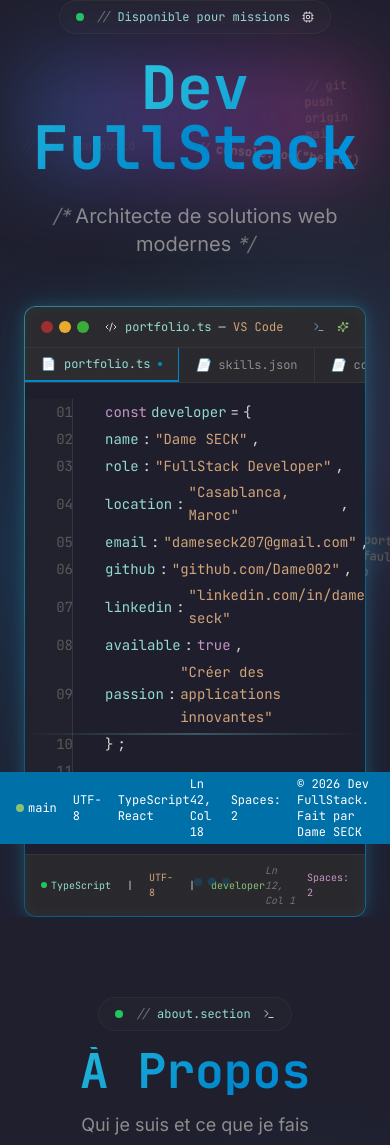
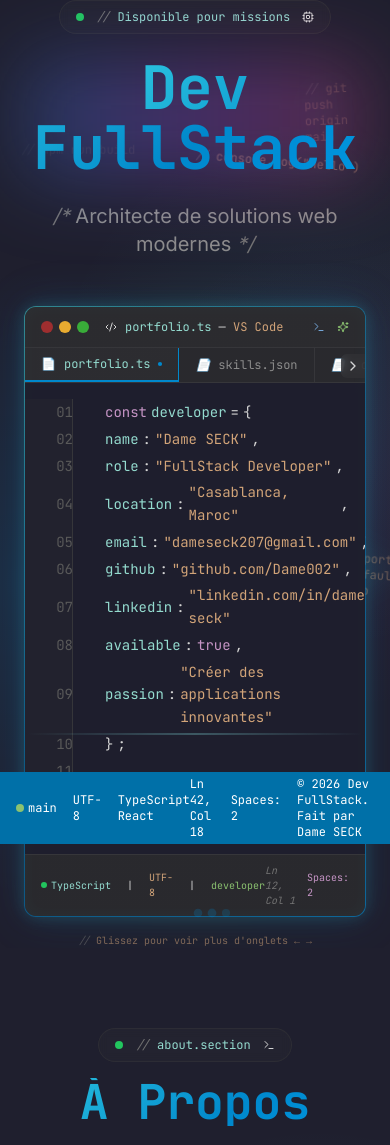
Before and after one commit to Dame002/newPortfolio, a React (Vite) app: page / in a window 390 px wide. Shown: the top 1145 px of the page. Built offline with nearby package versions, Linux system fonts and the light colour scheme; the HTML template or start-up script is replaced by a standard one.

Commit message:
Redo du HeroSection

```diff
--- a/src/components/HeroSection.tsx
+++ b/src/components/HeroSection.tsx
@@ -1,6 +1,6 @@
 import { motion } from "framer-motion";
-import { useEffect, useState } from "react";
-import { Code2, Terminal, Sparkles, Cpu } from "lucide-react";
+import { useEffect, useState, useRef } from "react";
+import { Code2, Terminal, Sparkles, Cpu, ChevronLeft, ChevronRight } from "lucide-react";
 
 // Données pour portfolio.ts
 const portfolioCode = [
@@ -94,6 +94,9 @@ export function HeroSection() {
   const [visibleLines, setVisibleLines] = useState(0);
   const [activeTab, setActiveTab] = useState(0);
   const [currentContent, setCurrentContent] = useState(portfolioCode);
+  const [showLeftArrow, setShowLeftArrow] = useState(false);
+  const [showRightArrow, setShowRightArrow] = useState(true);
+  const tabsRef = useRef<HTMLDivElement>(null);
 
   const tabs = ['portfolio.ts', 'skills.json', 'config.ts'];
 
@@ -110,6 +113,41 @@ export function HeroSection() {
     }, 400);
     return () => clearInterval(timer);
   }, [currentContent]);
+
+  // Gérer le scroll des onglets
+  const handleScroll = () => {
+    if (tabsRef.current) {
+      const { scrollLeft, scrollWidth, clientWidth } = tabsRef.current;
+      setShowLeftArrow(scrollLeft > 0);
+      setShowRightArrow(scrollLeft < scrollWidth - clientWidth - 10);
+    }
+  };
+
+  const scrollTabs = (direction: 'left' | 'right') => {
+    if (tabsRef.current) {
+      const scrollAmount = 200;
+      const newScrollLeft = direction === 'left'
+        ? tabsRef.current.scrollLeft - scrollAmount
+        : tabsRef.current.scrollLeft + scrollAmount;
+
+      tabsRef.current.scrollTo({
+        left: newScrollLeft,
+        behavior: 'smooth'
+      });
+    }
+  };
+
+  useEffect(() => {
+    const tabsElement = tabsRef.current;
+    if (tabsElement) {
+      tabsElement.addEventListener('scroll', handleScroll);
+      handleScroll(); // Initial check
+
+      // Vérifier après un petit délai pour s'assurer que le contenu est chargé
+      setTimeout(handleScroll, 100);
+    }
+    return () => tabsElement?.removeEventListener('scroll', handleScroll);
+  }, []);
 
   return (
     <section className="relative min-h-screen flex items-center justify-center overflow-hidden">
@@ -291,13 +329,39 @@ export function HeroSection() {
               </div>
             </div>
 
-            {/* Editor tabs with improved design - DYNAMIQUES */}
-            <div className="flex border-b border-border bg-secondary/30">
+            {/* Editor tabs with improved design - SCROLLABLES SUR MOBILE */}
+            <div className="relative">
+              {/* Flèche gauche */}
+              {showLeftArrow && (
+                <button
+                  onClick={() => scrollTabs('left')}
+                  className="absolute left-0 top-1/2 -translate-y-1/2 z-10 bg-secondary/80 backdrop-blur-sm rounded-r-lg p-1 md:hidden"
+                >
+                  <ChevronLeft className="w-4 h-4" />
+                </button>
+              )}
+
+              {/* Flèche droite */}
+              {showRightArrow && (
+                <button
+                  onClick={() => scrollTabs('right')}
+                  className="absolute right-0 top-1/2 -translate-y-1/2 z-10 bg-secondary/80 backdrop-blur-sm rounded-l-lg p-1 md:hidden"
+                >
+                  <ChevronRight className="w-4 h-4" />
+                </button>
+              )}
+
+              {/* Conteneur scrollable des onglets */}
+              <div
+                ref={tabsRef}
+                className="flex border-b border-border bg-secondary/30 overflow-x-auto scrollbar-hide snap-x snap-mandatory"
+                style={{ scrollbarWidth: 'none', msOverflowStyle: 'none' }}
+              >
                 {tabs.map((tab, index) => (
                   <motion.button
                     key={tab}
                     onClick={() => setActiveTab(index)}
-                  className={`flex items-center gap-2 px-4 py-2 text-xs font-mono border-r border-border transition-all ${
+                    className={`flex items-center gap-2 px-4 py-2 text-xs font-mono border-r border-border transition-all snap-start ${
                       index === activeTab
                         ? 'bg-secondary/50 text-foreground border-b-2 border-primary'
                         : 'text-muted-foreground hover:text-foreground hover:bg-secondary/20'
@@ -316,6 +380,7 @@ export function HeroSection() {
                     )}
                   </motion.button>
                 ))}
+              </div>
             </div>
 
             {/* Code content with line numbers - DYNAMIQUE */}
@@ -378,6 +443,17 @@ export function HeroSection() {
           </div>
         </motion.div>
 
+        {/* Indication de scroll pour mobile */}
+        <motion.div
+          className="md:hidden text-center mt-4 text-[10px] text-muted-foreground animate-pulse"
+          initial={{ opacity: 0 }}
+          animate={{ opacity: 1 }}
+          transition={{ delay: 1.5 }}
+        >
+          <span className="syntax-comment">{'// '}</span>
+          <span className="syntax-string">Glissez pour voir plus d'onglets ← →</span>
+        </motion.div>
+
         {/* Bottom indicator */}
         <motion.div
           className="absolute bottom-8 left-1/2 transform -translate-x-1/2 flex gap-2"
```
Lines whose indentation alone changed are shown as unchanged.
